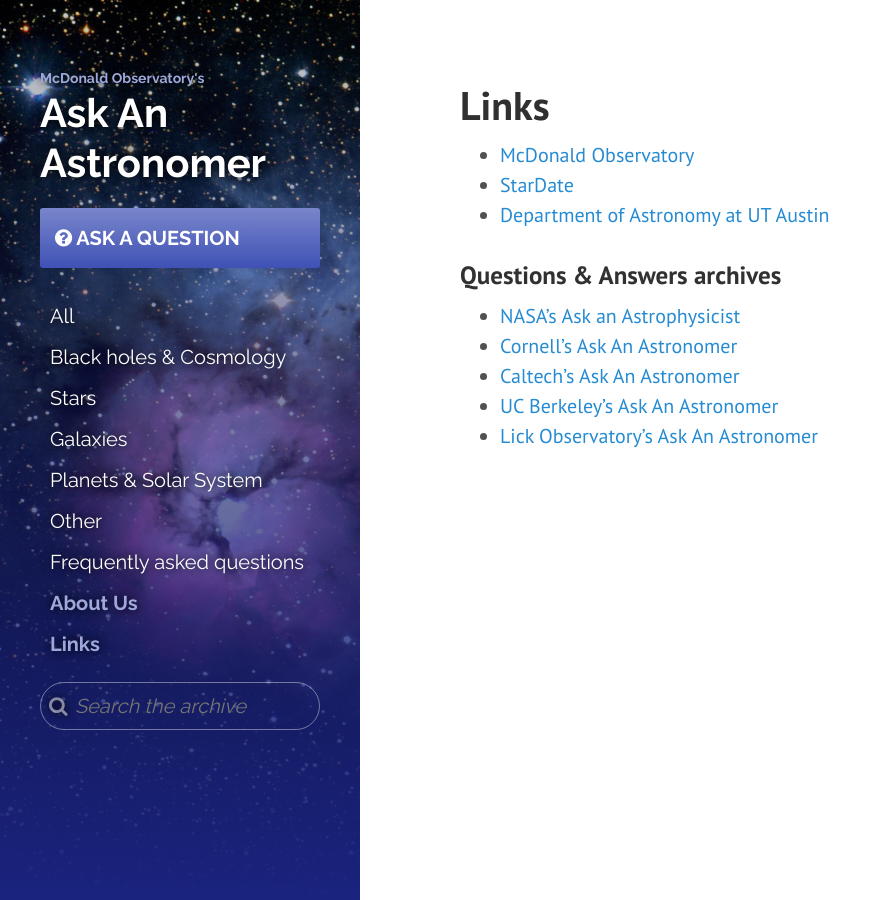
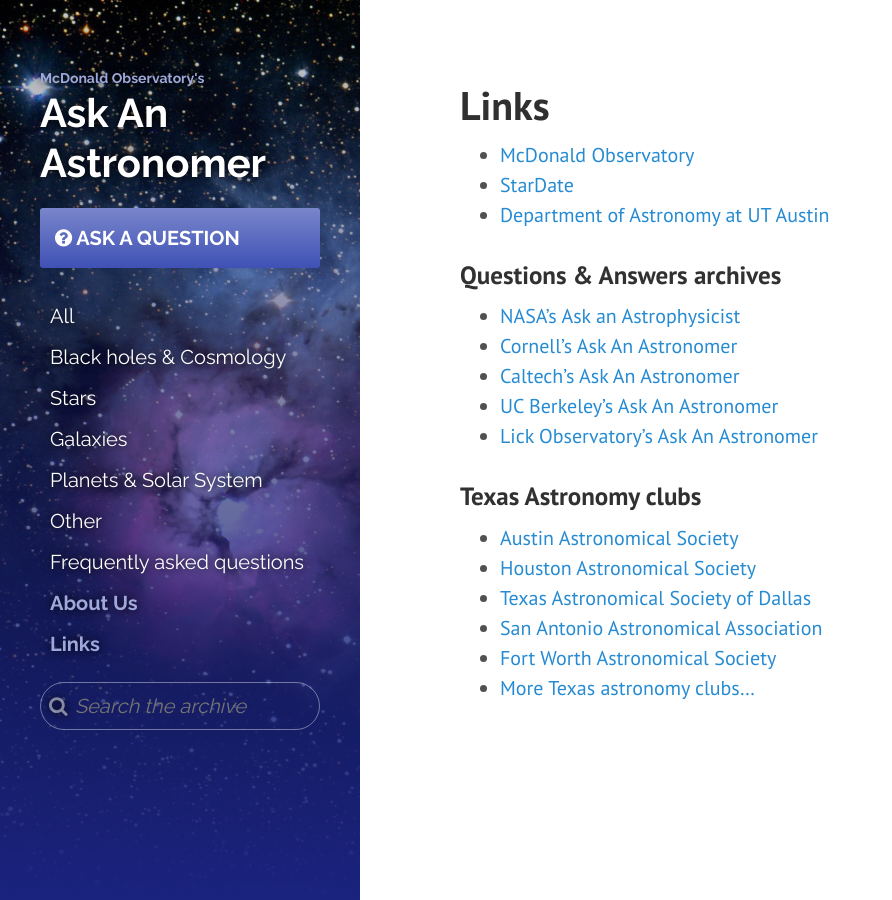
Before and after one commit to askanastronomer/askanastronomer.github.io, a Jekyll site: the page built from links.md, in a window 1280 px wide. Shown: the whole page, without its empty margins (0-892 px from the left). Built offline with Jekyll 4.4.1, drawn with Linux system fonts in a browser that asks for light colours; nearby versions of some CDN libraries.

Commit message:
Added more astro clubs

```diff
--- a/links.md
+++ b/links.md
@@ -13,3 +13,11 @@
 * [Caltech's Ask An Astronomer](http://coolcosmos.ipac.caltech.edu/asks)
 * [UC Berkeley's Ask An Astronomer](http://astro.berkeley.edu/astronomy-fans/ask-an-astronomer)
 * [Lick Observatory's Ask An Astronomer](http://www.ucolick.org/~mountain/AAA/aaawiki/doku.php?id=Home)
+
+### Texas Astronomy clubs
+* [Austin Astronomical Society](http://www.austinastro.org)
+* [Houston Astronomical Society](https://www.astronomyhouston.org)
+* [Texas Astronomical Society of Dallas](http://texasastro.org)
+* [San Antonio Astronomical Association](http://sanantonioastronomy.org/)
+* [Fort Worth Astronomical Society](http://www.fortworthastro.com/)
+* [More Texas astronomy clubs...](http://www.austinastro.org/page-759585#amateur)
```
